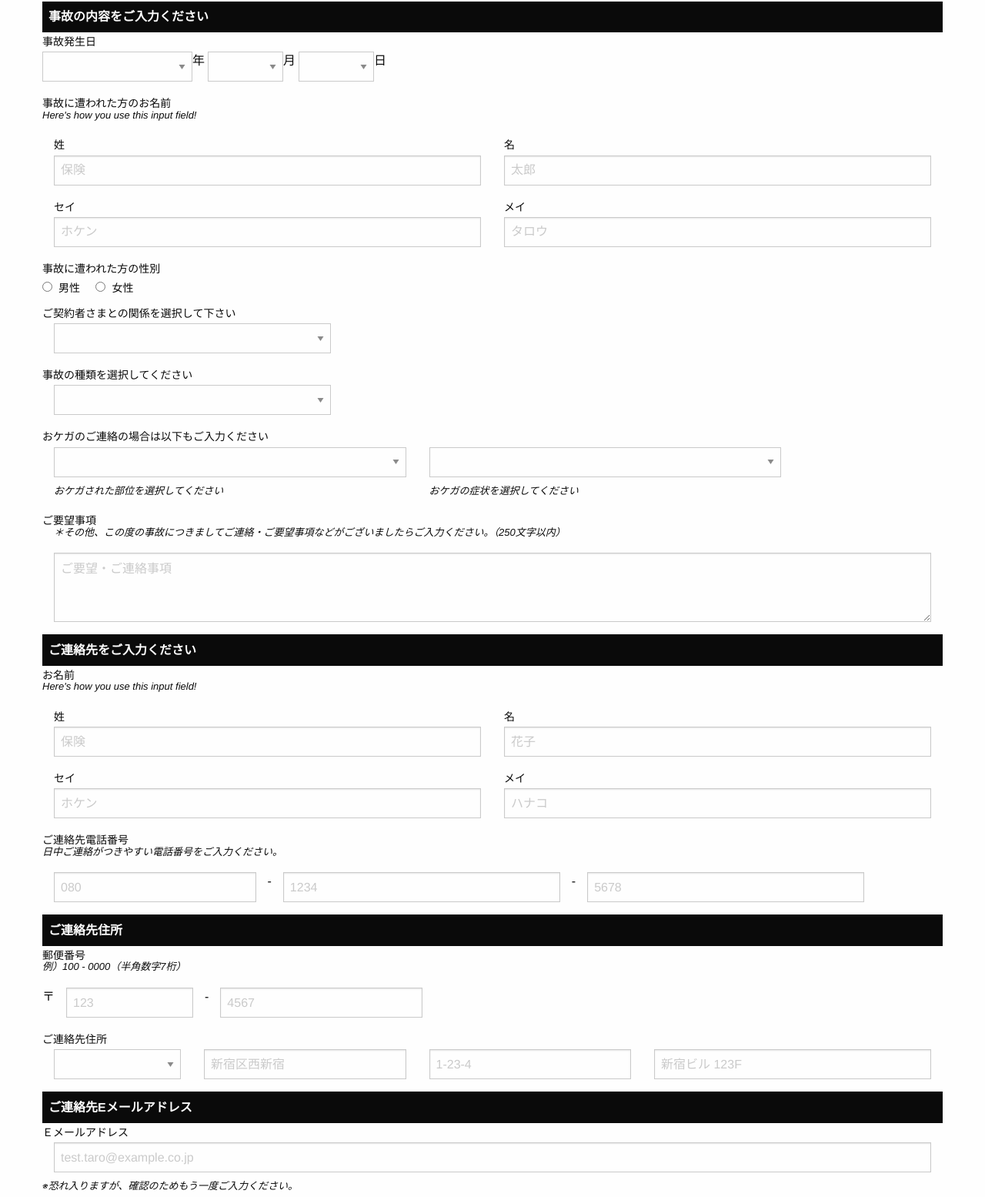
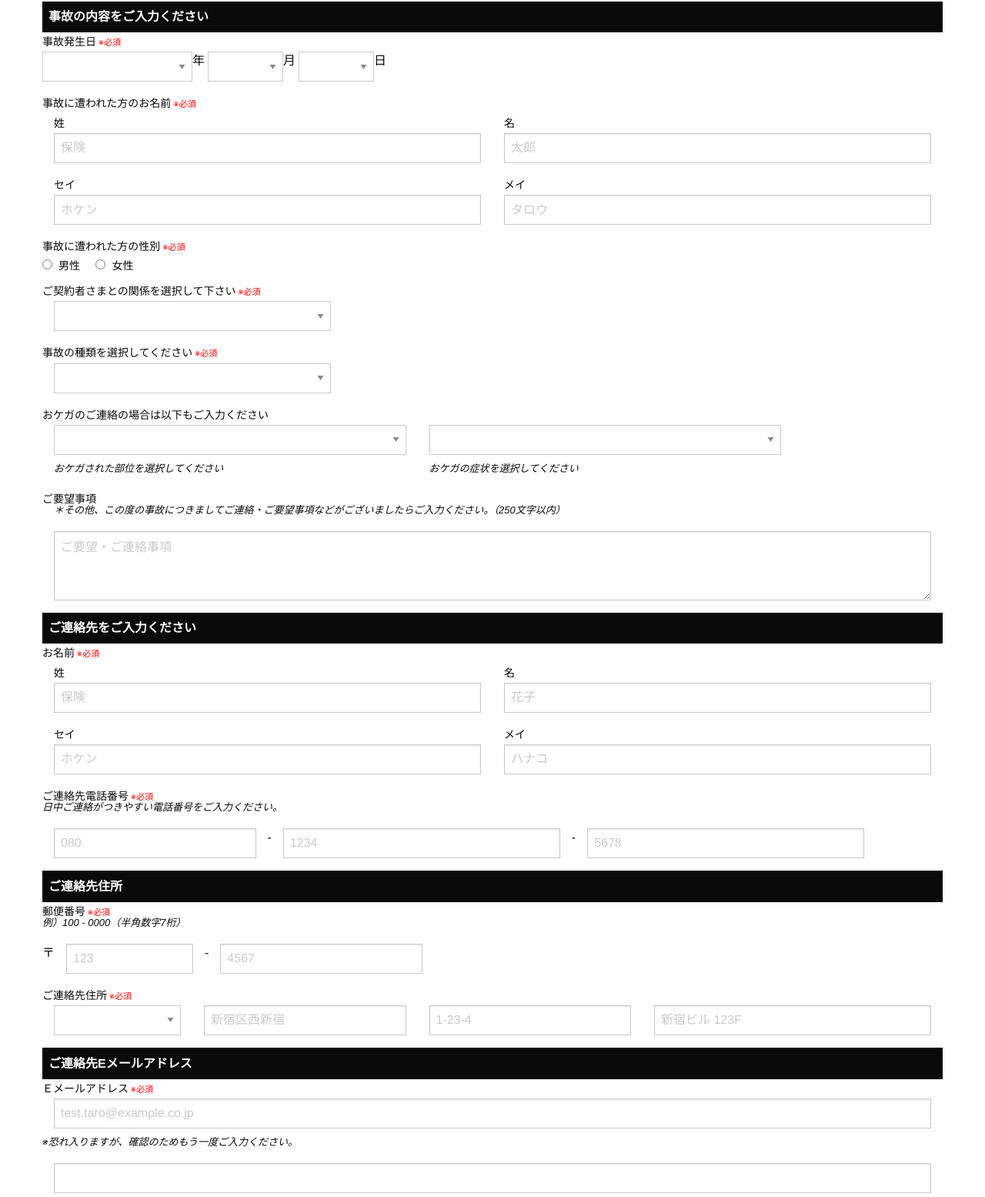
Before and after one commit to naotawool/foundation-trial, a website: page public/index.html in a window 1280 px wide. Shown: the part 443-1998 px from the top of the page at 77% size. Drawn offline with Linux system fonts and the light colour scheme; some icons are missing.

Commit message:
微修正

```diff
--- a/public/css/app.css
+++ b/public/css/app.css
@@ -0,0 +1,7 @@
+@charset "UTF-8";
+
+.required::after {
+    font-size: 80%;
+    color: red;
+    content: " ※必須";
+}
--- a/public/index.html
+++ b/public/index.html
@@ -4,7 +4,7 @@
     <meta charset="utf-8">
     <meta http-equiv="x-ua-compatible" content="ie=edge">
     <meta name="viewport" content="width=device-width, initial-scale=1.0">
-    <title>Foundation for Sites</title>
+    <title>傷害保険インターネット事故受付:入力</title>
     <link rel="stylesheet" href="css/foundation.css">
     <link rel="stylesheet" href="css/app.css">
     <link href="https://cdnjs.cloudflare.com/ajax/libs/foundicons/3.0.0/foundation-icons.css" rel="stylesheet">
@@ -46,8 +46,8 @@
             <span class="title-bar-title">保険証券番号をご入力ください</span>
           </div>
         </div>
-        <div class="row">
-          <label>証券番号</label>
+        <div class="row name-field">
+          <label class="required">証券番号</label>
           <p class="help-text" id="exampleHelpText">お客さまの保険契約の証券番号をご入力ください。</p>
           <div class="grid-x grid-padding-x">
             <div class="large-12 cell">
@@ -66,7 +66,7 @@
           </div>
         </div>
         <div class="row">
-          <label>事故発生日</label>
+          <label class="required">事故発生日</label>
           <div class="grid-x grid-padding-x">
             <div class="small-3 medium-2 large-2 columns">
               <select id="select" required>
@@ -116,8 +116,7 @@
             </div>
             日
           </div>
-          <label>事故に遭われた方のお名前</label>
-          <p class="help-text" id="exampleHelpText">Here's how you use this input field!</p>
+          <label class="required">事故に遭われた方のお名前</label>
           <div class="grid-x grid-padding-x">
             <div class="small-12 medium-6 large-6 cell">
               <label>姓
@@ -154,14 +153,14 @@
               </label>
             </div>
           </div>
-          <label>事故に遭われた方の性別</label>
+          <label class="required">事故に遭われた方の性別</label>
           <div class="grid-x grid-padding-x">
             <fieldset class="medium-6 columns">
               <input type="radio" name="gender" value="male" id="genderMale" required><label for="genderMale">男性</label>
               <input type="radio" name="gender" value="female" id="genderFemale"><label for="genderFemale">女性</label>
             </fieldset>
           </div>
-          <label>ご契約者さまとの関係を選択して下さい</label>
+          <label class="required">ご契約者さまとの関係を選択して下さい</label>
           <div class="grid-x grid-padding-x">
             <div class="small-12 medium-4 large-4 cell">
               <select id="select" required>
@@ -176,7 +175,7 @@
               </span>
             </div>
           </div>
-          <label>事故の種類を選択してください</label>
+          <label class="required">事故の種類を選択してください</label>
           <div class="grid-x grid-padding-x">
             <div class="small-12 medium-4 large-4 cell">
               <select id="select" required>
@@ -239,8 +238,7 @@
           </div>
         </div>
         <div class="row">
-          <label>お名前</label>
-          <p class="help-text" id="exampleHelpText">Here's how you use this input field!</p>
+          <label class="required">お名前</label>
           <div class="grid-x grid-padding-x">
             <div class="small-12 medium-6 large-6 cell">
               <label>姓
@@ -277,7 +275,7 @@
               </label>
             </div>
           </div>
-          <label>ご連絡先電話番号</label>
+          <label class="required">ご連絡先電話番号</label>
           <p class="help-text" id="exampleHelpText">日中ご連絡がつきやすい電話番号をご入力ください。</p>
           <div class="grid-x grid-padding-x">
             <div class="small-3 medium-3 large-3 cell">
@@ -298,7 +296,7 @@
           </div>
         </div>
         <div class="row">
-          <label>郵便番号</label>
+          <label class="required">郵便番号</label>
           <p class="help-text" id="exampleHelpText">例）100 - 0000（半角数字7桁）</p>
           <div class="grid-x grid-padding-x">
             〒<div class="small-12 medium-2 large-2 cell">
@@ -308,7 +306,7 @@
               <input type="text" placeholder="4567" aria-describedby="exampleHelpText" required pattern="number">
             </div>
           </div>
-          <label>ご連絡先住所</label>
+          <label class="required">ご連絡先住所</label>
           <div class="grid-x grid-padding-x">
             <div class="small-12 medium-3 large-2 cell">
               <select id="select" required>
@@ -336,7 +334,7 @@
           </div>
         </div>
         <div class="row">
-          <label>Ｅメールアドレス</label>
+          <label class="required">Ｅメールアドレス</label>
           <div class="grid-x grid-padding-x">
             <div class="small-12 cell">
               <input type="email" placeholder="test.taro@example.co.jp" required>
@@ -346,7 +344,7 @@
               <input type="email">
             </div>
           </div>
-          <label>ご希望の連絡手段</label>
+          <label class="required">ご希望の連絡手段</label>
           <div class="grid-x grid-padding-x">
             <div class="small-12 medium-4 large-4 cell">
               <select id="select" required>
```
